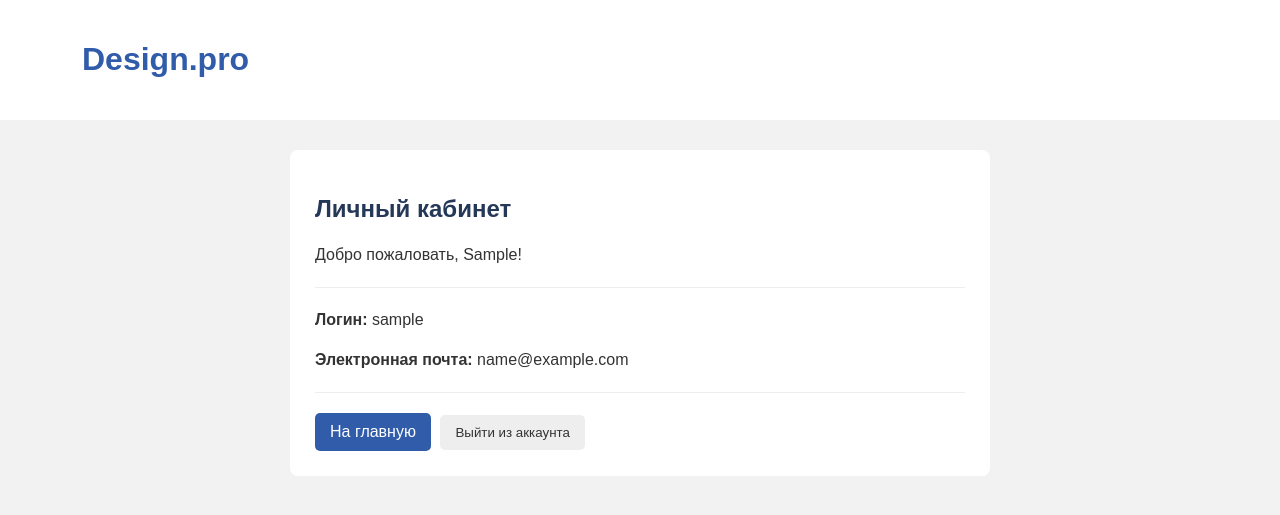
After one commit to 0jagerrr0/designpro, a Django app: page /account/ in a window 1280 px wide. The commit adds this page. Shown: the top 515 px of the page. Run offline with Django 5.2, Linux system fonts and the light colour scheme; the visitor is signed in with stand-in values (Sample User, id 1).

Commit message:
1 часть 2 задания сделана

```diff
--- a/catalog/static/css/style.css
+++ b/catalog/static/css/style.css
@@ -1,4 +1,4 @@
-
+/* страница главная */
 body {
     margin: 0;
     font-family: Arial, sans-serif;
@@ -55,3 +55,64 @@ a {
 .button:hover {
     background-color: #244987;
 }
+
+/* страница регистр */
+
+form {
+    margin-top: 20px;
+    max-width: 500px;
+}
+
+label {
+    display: block;
+    margin-bottom: 5px;
+}
+
+input {
+    width: 100%;
+    padding: 10px;
+    margin-bottom: 15px;
+    border: 1px solid #cccccc;
+    border-radius: 5px;
+}
+
+input[type="checkbox"] {
+    width: auto;
+    margin-right: 8px;
+}
+
+.errorlist {
+    color: red;
+    padding-left: 20px;
+}
+
+
+/* страница личный кабинет */
+.card {
+    max-width: 650px;
+    margin: 0 auto;
+}
+
+hr {
+    border: 0;
+    border-top: 1px solid #eeeeee;
+    margin: 20px 0;
+}
+
+.card form {
+    display: inline-block;
+    margin: 0;
+}
+
+.card button {
+    padding: 10px 15px;
+    background-color: #eeeeee;
+    color: #333333;
+    border: none;
+    border-radius: 5px;
+    cursor: pointer;
+}
+
+.card button:hover {
+    background-color: #dddddd;
+}
--- /dev/null
+++ b/catalog/templates/account.html
@@ -0,0 +1,27 @@
+
+{% extends 'base.html' %}
+{% block title %}Личный кабинет — Design.pro{% endblock %}
+
+{% block content %}
+
+<div class="card">
+    <h2>Личный кабинет</h2>
+
+    <p>Добро пожаловать, {{ user.first_name }}!</p>
+
+    <hr>
+
+    <p><strong>Логин:</strong> {{ user.username }}</p>
+    <p><strong>Электронная почта:</strong> {{ user.email }}</p>
+
+    <hr>
+
+    <a href="{% url 'index' %}" class="button">На главную</a>
+
+    <form method="post" action="{% url 'logout' %}">
+        {% csrf_token %}
+        <button type="submit">Выйти из аккаунта</button>
+    </form>
+</div>
+
+{% endblock %}
--- a/catalog/urls.py
+++ b/catalog/urls.py
@@ -5,4 +5,6 @@ urlpatterns = [
     path('', views.index, name='index'),
     path('register/', views.register, name='register'),
     path('login/', views.user_login, name='login'),
+    path('account/', views.account, name='account'),
+    path('logout/', views.user_logout, name='logout'),
 ]
--- a/catalog/views.py
+++ b/catalog/views.py
@@ -1,7 +1,7 @@
 from django.shortcuts import render, redirect
-from django.contrib.auth import login
+from django.contrib.auth import login, authenticate, logout
+from django.contrib.auth.decorators import login_required
 from .forms import RegisterForm
-
 
 def index(request):
     return render(request, 'index.html')
@@ -14,7 +14,7 @@ def register(request):
         if form.is_valid():
             user = form.save()
             login(request, user)
-            return redirect('index')
+            return redirect('account')
     else:
         form = RegisterForm()
 
@@ -22,4 +22,33 @@ def register(request):
 
 
 def user_login(request):
-    return render(request, 'login.html')
+    error = ''
+
+    if request.method == 'POST':
+        username = request.POST.get('username')
+        password = request.POST.get('password')
+
+        user = authenticate(
+            request,
+            username=username,
+            password=password
+        )
+
+        if user is not None:
+            login(request, user)
+            return redirect('account')
+        else:
+            error = 'Неверный логин или пароль.'
+
+    return render(request, 'login.html', {'error': error})
+
+
+@login_required(login_url='login')
+def account(request):
+    return render(request, 'account.html')
+
+def user_logout(request):
+    if request.method == 'POST':
+        logout(request)
+
+    return redirect('index')
```
Also changed, not shown: catalog/templates/index.html (+14 -6 lines), catalog/templates/login.html (+31 -9 lines), catalog/templates/register.html (+20 -9 lines).
